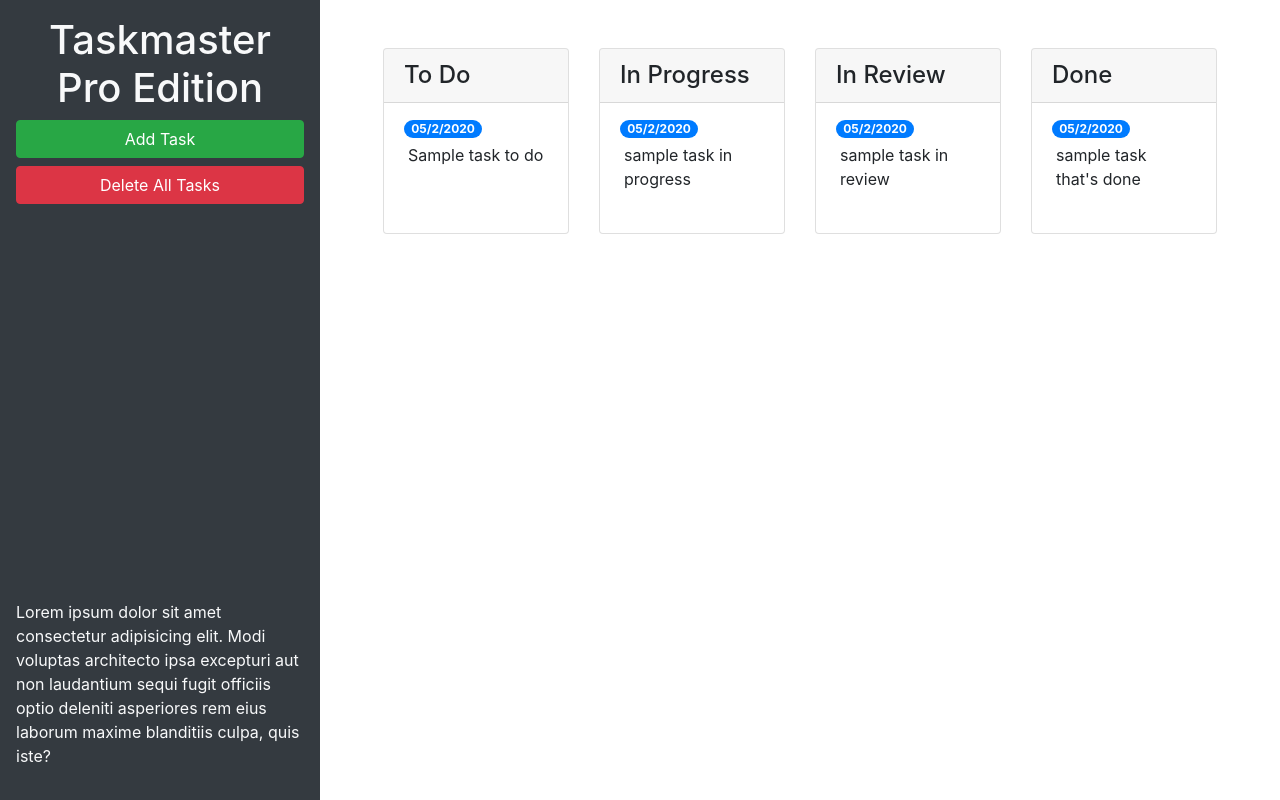
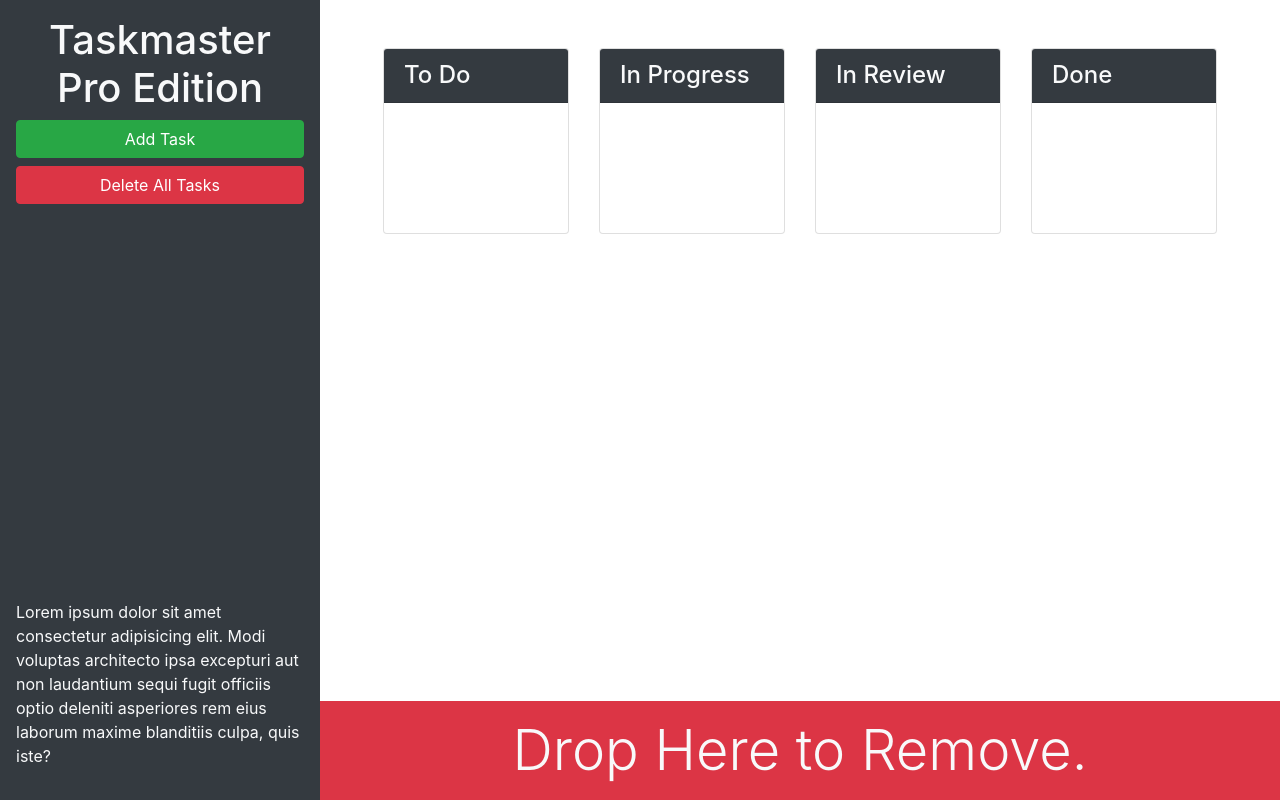
Before and after one commit to dhalladay/taskmaster-pro, a plain HTML site: page index.html in a window 1280 px wide. Drawn offline with nearby package versions, Linux system fonts and the light colour scheme.

Commit message:
bootstrap utilities and remove zone

```diff
--- a/index.html
+++ b/index.html
@@ -13,28 +13,26 @@
 <body>
 
   <div class="row min-vh-100 no-gutters">
-    <header class="col-12 col-lg-3 bg-dark text-light d-flex flex-column p-4 p-lg-3">
+    <header class="col-12 col-lg-3 bg-dark text-light sticky-top d-flex flex-column p-4 p-lg-3">
       <h1 class="text-center">Taskmaster Pro Edition</h1>
       <button id="create-task" class="btn btn-block btn-success" data-toggle="modal" data-target="#task-form-modal">Add
         Task</button>
       <button id="remove-tasks" class="btn btn-block btn-danger">Delete All Tasks</button>
-      <p class="mt-auto">Lorem ipsum dolor sit amet consectetur adipisicing elit. Modi voluptas architecto ipsa
+      <p class="mt-auto d-none d-lg-block">Lorem ipsum dolor sit amet consectetur adipisicing elit. Modi voluptas architecto ipsa
         excepturi aut non
         laudantium sequi fugit officiis optio deleniti asperiores rem eius laborum maxime blanditiis culpa, quis iste?
       </p>
     </header>
-    <main class="col-12 col-lg-9">
+    <main class="col-12 col-lg-9 d-flex flex-column">
       <div class="m-5 row justify-content-around">
         <!--todo start-->
         <div class="col-12 col-md-6 col-xl-3 mb-3">
           <div class="card">
-            <h4 class="card-header">
+            <h4 class="card-header bg-dark text-light">
               To Do
             </h4>
             <ul id="list-toDo" class="list-group list-group-flush">
               <li class="list-group-item">
-                <span class="badge badge-primary badge-pill">05/2/2020</span>
-                <P class="m-1">Sample task to do</P>
               </li>
             </ul>
           </div>
@@ -43,13 +41,11 @@
         <!--to progress start-->
       <div class="col-12 col-md-6 col-xl-3 mb-3">
         <div class="card">
-          <h4 class="card-header">
+          <h4 class="card-header bg-dark text-light">
             In Progress
           </h4>
           <ul id="list-inProgress" class="list-group list-group-flush">
             <li class = "list-group-item">
-              <span class="badge badge-primary badge-pill">05/2/2020</span>
-              <p class= "m-1">sample task in progress</p>
             </li>
           </ul>
         </div>
@@ -58,13 +54,11 @@
         <!--to review start-->
       <div class="ccol-12 col-md-6 col-xl-3 mb-3">
         <div class="card">
-          <h4 class="card-header">
+          <h4 class="card-header bg-dark text-light">
             In Review
           </h4>
           <ul id="list-inReview" class="list-group list-group-flush">
             <li class = "list-group-item">
-              <span class="badge badge-primary badge-pill">05/2/2020</span>
-              <p class= "m-1">sample task in review</p>
             </li>
           </ul>
         </div>
@@ -73,18 +67,21 @@
       <!--done start-->
       <div class="col-12 col-md-6 col-xl-3 mb-3">
         <div class="card">
-          <h4 class="card-header">
+          <h4 class="card-header bg-dark text-light">
             Done
           </h4>
           <ul id="list-done" class="list-group list-group-flush">
             <li class = "list-group-item">
-              <span class="badge badge-primary badge-pill">05/2/2020</span>
-              <p class= "m-1">sample task that's done</p>
             </li>
           </ul>
         </div>
       </div>
       <!-- done end -->
+      </div>
+      <div id="trash" class="mt-auto">
+        <div class="w-100 bg-danger p-3 text-center text-light display-4">
+          Drop Here to Remove.
+        </div>
       </div>
     </main>
   </div>
```
